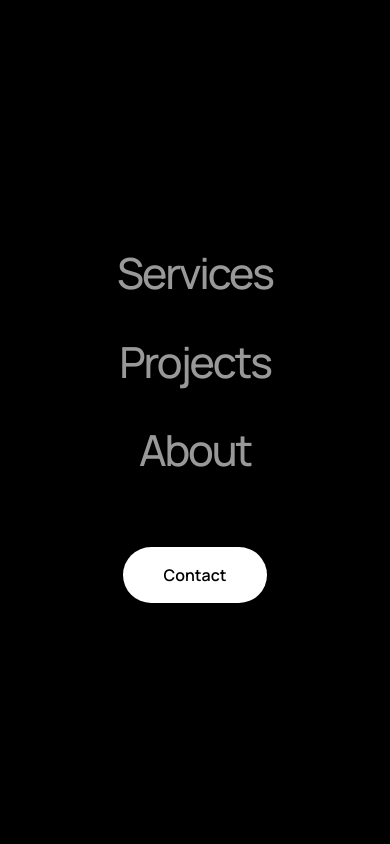
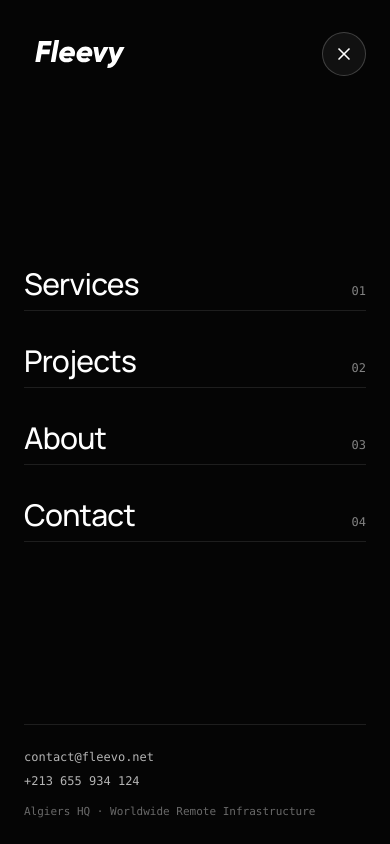
Before and after one commit to hichemdjouadi/Fleevo.agency, a Next.js app: page / in a window 390 px wide. Both pictures are taken after a click on the button "Open navigation menu". Shown: the top 844 px of the page. Built offline with nearby package versions, Linux system fonts and the light colour scheme.

Commit message:
feat(mobile): adapt brutalist luxury experience for mobile phone viewports

```diff
--- a/next.config.ts
+++ b/next.config.ts
@@ -4,6 +4,7 @@ const nextConfig = {
   typescript: {
     ignoreBuildErrors: true,
   },
+  devIndicators: false,
   async redirects() {
     return [
       {
--- a/src/app/(marketing)/page.tsx
+++ b/src/app/(marketing)/page.tsx
@@ -92,7 +92,7 @@ export default function Home() {
             initial={{ opacity: 0, y: 20 }}
             animate={{ opacity: 1, y: 0 }}
             transition={{ duration: 0.9, ease: [0.16, 1, 0.3, 1] }}
-            className="text-4xl sm:text-6xl md:text-7xl lg:text-[78px] font-medium tracking-[-0.035em] leading-[0.94] text-black w-full max-w-5xl text-balance"
+            className="text-[32px] sm:text-5xl md:text-7xl lg:text-[78px] font-medium tracking-[-0.035em] leading-[1.04] sm:leading-[0.94] text-black w-full max-w-5xl text-balance"
           >
             We engineer customer acquisition systems{" "}
             <span className="font-serif italic font-light">&amp; digital infrastructure.</span>
@@ -102,7 +102,7 @@ export default function Home() {
             initial={{ opacity: 0, y: 20 }}
             animate={{ opacity: 1, y: 0 }}
             transition={{ duration: 0.9, delay: 0.1, ease: [0.16, 1, 0.3, 1] }}
-            className="mt-6 md:mt-8 text-lg md:text-2xl text-black/75 font-light max-w-[640px] leading-relaxed text-pretty"
+            className="mt-5 sm:mt-8 text-base sm:text-xl md:text-2xl text-black/75 font-light max-w-[640px] leading-relaxed text-pretty"
           >
             Fast websites, online stores, and web apps wired with instant WhatsApp bots and targeted Meta ads.
           </motion.p>
@@ -112,20 +112,20 @@ export default function Home() {
             initial={{ opacity: 0, y: 20 }}
             animate={{ opacity: 1, y: 0 }}
             transition={{ duration: 0.9, delay: 0.2, ease: [0.16, 1, 0.3, 1] }}
-            className="mt-10 flex flex-col sm:flex-row items-center justify-center gap-4 z-30 w-full sm:w-auto"
+            className="mt-8 sm:mt-10 flex flex-col sm:flex-row items-center justify-center gap-3 sm:gap-4 z-30 w-full sm:w-auto"
           >
             <Magnetic intensity={0.2}>
               <TransitionLink
                 href="/contact"
-                className="w-full sm:w-auto inline-flex items-center justify-center gap-2 px-7 sm:px-9 py-4 rounded-full bg-black text-white font-semibold text-sm sm:text-base hover:bg-neutral-800 transition-colors shadow-sm text-center"
+                className="w-full sm:w-auto inline-flex items-center justify-center gap-2 px-6 sm:px-9 py-3.5 sm:py-4 rounded-full bg-black text-white font-semibold text-sm sm:text-base hover:bg-neutral-800 transition-colors shadow-sm text-center"
               >
-                Book a 15-Minute Strategy Call
+                <span>Book a 15-Minute Strategy Call</span>
                 <ArrowRight className="w-4 h-4 shrink-0" />
               </TransitionLink>
             </Magnetic>
             <TransitionLink
               href="/work"
-              className="w-full sm:w-auto inline-flex items-center justify-center px-7 sm:px-9 py-4 rounded-full border border-black/15 text-black font-medium text-sm sm:text-base hover:bg-black/5 transition-colors text-center"
+              className="w-full sm:w-auto inline-flex items-center justify-center px-6 sm:px-9 py-3.5 sm:py-4 rounded-full border border-black/15 text-black font-medium text-sm sm:text-base hover:bg-black/5 transition-colors text-center"
             >
               View Selected Work
             </TransitionLink>
@@ -136,17 +136,17 @@ export default function Home() {
             initial={{ opacity: 0 }}
             animate={{ opacity: 1 }}
             transition={{ duration: 0.9, delay: 0.3 }}
-            className="mt-8 flex flex-wrap items-center justify-center gap-6 sm:gap-8 text-xs font-mono text-black/65"
+            className="mt-6 sm:mt-8 flex flex-wrap items-center justify-center gap-3.5 sm:gap-8 text-[11px] sm:text-xs font-mono text-black/65"
           >
-            <div className="flex items-center gap-2">
+            <div className="flex items-center gap-1.5 sm:gap-2">
               <Bot className="w-3.5 h-3.5 text-black" />
               <span>Automated Bot Intake</span>
             </div>
-            <div className="flex items-center gap-2">
+            <div className="flex items-center gap-1.5 sm:gap-2">
               <Zap className="w-3.5 h-3.5 text-black" />
               <span>Direct Margin Retained</span>
             </div>
-            <div className="flex items-center gap-2">
+            <div className="flex items-center gap-1.5 sm:gap-2">
               <ShieldCheck className="w-3.5 h-3.5 text-black" />
               <span>Enduring Architecture</span>
             </div>
@@ -157,7 +157,7 @@ export default function Home() {
             initial={{ opacity: 0, y: 30 }}
             animate={{ opacity: 1, y: 0 }}
             transition={{ duration: 1.1, delay: 0.35, ease: [0.16, 1, 0.3, 1] }}
-            className="mt-12 md:mt-16 w-full max-w-[1300px] relative z-20"
+            className="mt-8 sm:mt-16 w-full max-w-[1300px] relative z-20"
           >
             <HeroVisual />
           </motion.div>
@@ -222,7 +222,7 @@ export default function Home() {
         </div>
 
         {/* PILLAR 2: Scaling Engine (High-Contrast Obsidian Theater Block) */}
-        <div className="p-8 sm:p-12 md:p-16 rounded-[2.5rem] bg-[#050505] text-white">
+        <div className="p-6 sm:p-12 md:p-16 rounded-3xl sm:rounded-[2.5rem] bg-[#050505] text-white">
           <div className="flex flex-col lg:flex-row lg:items-end justify-between pb-10 gap-6">
             <div>
               <h3 className="text-3xl sm:text-4xl font-medium tracking-tight text-white mb-3 text-balance">
@@ -338,7 +338,7 @@ export default function Home() {
 
       {/* 6. CINEMATIC OUTRO & COLLABORATION GATEWAY */}
       <section className="relative w-full bg-black text-white py-36 md:py-48 px-6 md:px-12 flex flex-col items-center justify-center text-center overflow-hidden border-t border-white/10">
-        <div className="absolute inset-0 w-full h-full z-0 bg-black">
+        <div className="absolute inset-0 w-full h-full z-0 bg-black overflow-hidden pointer-events-none">
           <video autoPlay loop muted playsInline className="w-full h-full object-cover opacity-25 scale-105">
             <source src="/video-erasio-1.mp4" type="video/mp4" />
           </video>
--- a/src/app/(marketing)/services/page.tsx
+++ b/src/app/(marketing)/services/page.tsx
@@ -125,7 +125,7 @@ export default function ServicesPage() {
           initial={{ opacity: 0, y: 20 }}
           animate={{ opacity: 1, y: 0 }}
           transition={{ duration: 0.9, ease: [0.16, 1, 0.3, 1] }}
-          className="text-4xl sm:text-6xl md:text-7xl lg:text-[72px] font-medium tracking-[-0.035em] leading-[0.95] max-w-4xl text-black text-balance"
+          className="text-[32px] sm:text-5xl md:text-7xl lg:text-[72px] font-medium tracking-[-0.035em] leading-[1.04] sm:leading-[0.95] max-w-4xl text-black text-balance"
         >
           Customer acquisition systems{" "}
           <span className="font-serif italic font-light">&amp; digital infrastructure.</span>
@@ -135,7 +135,7 @@ export default function ServicesPage() {
           initial={{ opacity: 0, y: 20 }}
           animate={{ opacity: 1, y: 0 }}
           transition={{ duration: 0.9, delay: 0.1, ease: [0.16, 1, 0.3, 1] }}
-          className="mt-8 text-lg md:text-2xl text-neutral-600 font-light max-w-2xl leading-relaxed text-balance"
+          className="mt-5 sm:mt-8 text-base sm:text-xl md:text-2xl text-neutral-600 font-light max-w-2xl leading-relaxed text-balance"
         >
           High-speed websites, online stores, and ad systems that bring you paying clients.
         </motion.p>
@@ -144,12 +144,12 @@ export default function ServicesPage() {
           initial={{ opacity: 0, y: 20 }}
           animate={{ opacity: 1, y: 0 }}
           transition={{ duration: 0.8, delay: 0.2 }}
-          className="mt-10 flex flex-col sm:flex-row items-center gap-4 w-full sm:w-auto"
+          className="mt-8 sm:mt-10 flex flex-col sm:flex-row items-center gap-3 sm:gap-4 w-full sm:w-auto"
         >
           <Magnetic intensity={0.2}>
             <TransitionLink
               href="/contact"
-              className="w-full sm:w-auto justify-center px-8 py-4 rounded-full bg-black text-white text-base font-semibold hover:bg-neutral-800 transition-all shadow-sm flex items-center gap-2 group"
+              className="w-full sm:w-auto justify-center px-6 sm:px-8 py-3.5 sm:py-4 rounded-full bg-black text-white text-sm sm:text-base font-semibold hover:bg-neutral-800 transition-all shadow-sm flex items-center gap-2 group"
             >
               <span>Book a 15-Minute Strategy Call</span>
               <ArrowRight className="w-4 h-4 group-hover:translate-x-1 transition-transform" />
@@ -159,7 +159,7 @@ export default function ServicesPage() {
           <Magnetic intensity={0.2}>
             <TransitionLink
               href="/work"
-              className="w-full sm:w-auto justify-center px-8 py-4 rounded-full border border-black/15 text-black text-base font-medium hover:bg-black/5 transition-colors flex items-center"
+              className="w-full sm:w-auto justify-center px-6 sm:px-8 py-3.5 sm:py-4 rounded-full border border-black/15 text-black text-sm sm:text-base font-medium hover:bg-black/5 transition-colors flex items-center"
             >
               View Selected Deployments
             </TransitionLink>
--- a/src/components/HeroVisual.tsx
+++ b/src/components/HeroVisual.tsx
@@ -9,6 +9,7 @@ import DeviceFrame from "@/components/ui/DeviceFrame";
 interface ShowcaseProject {
   id: "mopizza" | "almadina";
   tabLabel: string;
+  shortLabel: string;
   client: string;
   category: string;
   url: string;
@@ -24,6 +25,7 @@ const PROJECTS: ShowcaseProject[] = [
   {
     id: "mopizza",
     tabLabel: "Mo Pizza Direct Ordering",
+    shortLabel: "Mo Pizza",
     client: "Mo Pizza Restaurants",
     category: "Mobile Commerce & Bot Intake",
     url: "mopizza.app",
@@ -37,6 +39,7 @@ const PROJECTS: ShowcaseProject[] = [
   {
     id: "almadina",
     tabLabel: "Almadina Bookstore",
+    shortLabel: "Almadina",
     client: "Almadina Publishing",
     category: "Headless Catalog Architecture",
     url: "almadinabookstore.com",
@@ -81,10 +84,10 @@ export default function HeroVisual() {
       ref={stageRef}
       onMouseMove={handleMouseMove}
       onMouseLeave={handleMouseLeave}
-      className="relative w-full flex flex-col items-center justify-center py-4 select-none"
+      className="relative w-full flex flex-col items-center justify-center py-2 sm:py-4 select-none"
     >
-      {/* 1. Project Selector Pills */}
-      <div className="relative z-30 mb-8 sm:mb-10 flex flex-wrap items-center justify-center gap-1.5 p-1.5 bg-[#f4f4f5] rounded-full border border-black/10">
+      {/* 1. Project Selector Segmented Control (Responsive 2-col on mobile, full pill on desktop) */}
+      <div className="relative z-30 mb-6 sm:mb-10 w-full max-w-[340px] sm:max-w-md grid grid-cols-2 p-1 sm:p-1.5 bg-[#f4f4f5] rounded-xl sm:rounded-full border border-black/10 gap-1 text-center">
         {PROJECTS.map((proj, idx) => {
           const isActive = activeTab === idx;
           return (
@@ -92,13 +95,14 @@ export default function HeroVisual() {
               key={proj.id}
               type="button"
               onClick={() => setActiveTab(idx)}
-              className={`px-5 sm:px-6 py-2.5 rounded-full text-xs sm:text-sm font-medium transition-all duration-300 ${
+              className={`py-2 px-3 sm:px-6 rounded-lg sm:rounded-full text-xs sm:text-sm font-medium transition-all duration-200 ${
                 isActive
                   ? "bg-black text-white shadow-sm font-semibold"
                   : "text-neutral-700 hover:text-black hover:bg-black/[0.04]"
               }`}
             >
-              {proj.tabLabel}
+              <span className="sm:hidden">{proj.shortLabel}</span>
+              <span className="hidden sm:inline">{proj.tabLabel}</span>
             </button>
           );
         })}
@@ -111,10 +115,10 @@ export default function HeroVisual() {
           rotateY,
           transformStyle: "preserve-3d"
         }}
-        className="relative w-full max-w-[900px] flex flex-col items-center justify-center px-4"
+        className="relative w-full max-w-[900px] flex flex-col items-center justify-center px-2 sm:px-4"
       >
         <div
-          className="relative z-20 group"
+          className="relative z-20 group w-full flex justify-center"
           data-cursor="Explore"
         >
           <DeviceFrame
@@ -134,8 +138,9 @@ export default function HeroVisual() {
                   src={current.image}
                   alt={`${current.client} mobile interface`}
                   fill
-                  sizes="(max-width: 768px) 320px, 420px"
+                  sizes="(max-width: 640px) 340px, (max-width: 768px) 360px, 420px"
                   priority
+                  unoptimized
                   className="object-cover object-top"
                 />
               </motion.div>
@@ -144,11 +149,11 @@ export default function HeroVisual() {
         </div>
 
         {/* Directional Benefits Ledger below device */}
-        <div className="mt-8 flex flex-wrap items-center justify-center gap-3 max-w-xl text-center">
+        <div className="mt-5 sm:mt-8 flex flex-wrap items-center justify-center gap-2 sm:gap-3 max-w-xl text-center px-2">
           {current.benefits.map((b, i) => (
             <div
               key={i}
-              className="inline-flex items-center gap-2 px-4 py-2 rounded-full bg-[#f7f7f8] border border-black/10 text-xs font-mono text-neutral-800 font-medium"
+              className="inline-flex items-center gap-1.5 px-3 py-1.5 sm:px-4 sm:py-2 rounded-full bg-[#f7f7f8] border border-black/10 text-[11px] sm:text-xs font-mono text-neutral-800 font-medium"
             >
               <span className="font-bold text-black">{b.direction === "up" ? "↑" : "↓"}</span>
               <span>{b.label}</span>
@@ -158,15 +163,16 @@ export default function HeroVisual() {
       </motion.div>
 
       {/* 3. Direct Live Platform Link */}
-      <div className="relative z-30 mt-6 flex items-center justify-center">
+      <div className="relative z-30 mt-5 sm:mt-6 flex items-center justify-center w-full px-4">
         <a
           href={current.liveUrl}
           target="_blank"
           rel="noopener noreferrer"
-          className="inline-flex items-center gap-2 px-6 py-3 rounded-full bg-black text-white hover:bg-neutral-800 font-medium text-xs sm:text-sm shadow-sm transition-all group"
+          className="inline-flex items-center justify-center gap-2 w-full sm:w-auto px-6 py-3 rounded-full bg-black text-white hover:bg-neutral-800 font-medium text-xs sm:text-sm shadow-sm transition-all group"
           data-cursor="Visit"
         >
-          <span>Visit Live Deployment ({current.tabLabel})</span>
+          <span className="sm:hidden">Visit Live Deployment</span>
+          <span className="hidden sm:inline">Visit Live Deployment ({current.tabLabel})</span>
           <ArrowUpRight className="w-4 h-4 group-hover:translate-x-0.5 group-hover:-translate-y-0.5 transition-transform" />
         </a>
       </div>
--- a/src/components/Navbar.tsx
+++ b/src/components/Navbar.tsx
@@ -18,6 +18,17 @@ export default function Navbar() {
   useEffect(() => {
     setIsScrolled(scrollY.get() > 20);
   }, [scrollY]);
+
+  useEffect(() => {
+    if (isMobileMenuOpen) {
+      document.body.style.overflow = "hidden";
+    } else {
+      document.body.style.overflow = "";
+    }
+    return () => {
+      document.body.style.overflow = "";
+    };
+  }, [isMobileMenuOpen]);
 
   useMotionValueEvent(scrollY, "change", (latest) => {
     setIsScrolled(latest > 20);
@@ -111,64 +122,90 @@ export default function Navbar() {
 
             {/* Mobile Menu Toggle */}
             <button
-              className={`md:hidden p-2 -mr-1 transition-colors rounded-full focus-visible:ring-2 focus-visible:ring-black focus-visible:outline-none ${
-                isMobileMenuOpen ? "text-white hover:bg-white/10" : "text-black hover:bg-black/5"
-              }`}
-              onClick={() => setIsMobileMenuOpen(!isMobileMenuOpen)}
-              aria-label={isMobileMenuOpen ? "Close navigation menu" : "Open navigation menu"}
+              className="md:hidden w-11 h-11 flex items-center justify-center -mr-1.5 transition-colors rounded-full text-black hover:bg-black/5 active:bg-black/10 focus-visible:ring-2 focus-visible:ring-black focus-visible:outline-none"
+              onClick={() => setIsMobileMenuOpen(true)}
+              aria-label="Open navigation menu"
               aria-expanded={isMobileMenuOpen}
             >
-              {isMobileMenuOpen ? <X className="w-6 h-6" /> : <Menu className="w-6 h-6" />}
+              <Menu className="w-6 h-6" />
             </button>
           </div>
         </div>
       </motion.nav>
 
-      {/* Cinematic Mobile Menu Overlay */}
+      {/* Editorial Luxury Mobile Menu Overlay */}
       <AnimatePresence>
         {isMobileMenuOpen && (
           <motion.div
-            initial={{ opacity: 0, y: "-100%" }}
-            animate={{ opacity: 1, y: 0 }}
-            exit={{ opacity: 0, y: "-100%" }}
-            transition={{ duration: 0.6, ease: [0.16, 1, 0.3, 1] }}
-            className="fixed inset-0 z-[55] bg-black text-white flex flex-col items-center justify-center gap-10 px-6"
+            initial={{ opacity: 0 }}
+            animate={{ opacity: 1 }}
+            exit={{ opacity: 0 }}
+            transition={{ duration: 0.35, ease: [0.16, 1, 0.3, 1] }}
+            className="fixed inset-0 z-[100] bg-[#050505] text-white flex flex-col justify-between p-6 sm:p-8"
           >
-            <div className="flex flex-col items-center gap-6 text-[11vw] sm:text-[48px] font-medium tracking-tighter">
+            {/* Top Bar with Logo & Close Button */}
+            <div className="w-full flex items-center justify-between pt-2">
+              <div className="w-28 h-7">
                 <TransitionLink
-                href="/services"
+                  href="/"
                   onClick={() => setIsMobileMenuOpen(false)}
-                className={`transition-all ${pathname === '/services' ? 'text-white font-semibold underline underline-offset-8' : 'text-white/60 hover:text-white'}`}
+                  aria-label="Fleevy Home"
                 >
-                Services
-              </TransitionLink>
-              <TransitionLink
-                href="/work"
-                onClick={() => setIsMobileMenuOpen(false)}
-                className={`transition-all ${pathname === '/work' ? 'text-white font-semibold underline underline-offset-8' : 'text-white/60 hover:text-white'}`}
-              >
-                Projects
-              </TransitionLink>
-              <TransitionLink
-                href="/about"
-                onClick={() => setIsMobileMenuOpen(false)}
-                className={`transition-all ${pathname === '/about' ? 'text-white font-semibold underline underline-offset-8' : 'text-white/60 hover:text-white'}`}
-              >
-                About
+                  <Logo className="w-full h-full text-white" />
                 </TransitionLink>
               </div>
 
+              <button
+                type="button"
+                onClick={() => setIsMobileMenuOpen(false)}
+                aria-label="Close navigation menu"
+                className="w-11 h-11 rounded-full border border-white/20 bg-white/5 flex items-center justify-center text-white hover:bg-white/10 active:scale-95 transition-all"
+              >
+                <X className="w-5 h-5" />
+              </button>
+            </div>
+
+            {/* Middle Nav Links */}
+            <div className="flex flex-col gap-6 py-6">
+              {[
+                { num: "01", label: "Services", href: "/services" },
+                { num: "02", label: "Projects", href: "/work" },
+                { num: "03", label: "About", href: "/about" },
+                { num: "04", label: "Contact", href: "/contact" },
+              ].map((item) => {
+                const isActive = pathname === item.href;
+                return (
                   <TransitionLink
-              href="/contact"
+                    key={item.href}
+                    href={item.href}
                     onClick={() => setIsMobileMenuOpen(false)}
-              className={`mt-6 px-10 py-4 rounded-full text-base font-semibold transition-transform active:scale-95 shadow-2xl ${
-                pathname === '/contact'
-                  ? 'bg-neutral-200 text-black font-bold ring-2 ring-white'
-                  : 'bg-white text-black hover:bg-neutral-200'
-              }`}
+                    className="group flex items-baseline justify-between py-2 border-b border-white/10"
                   >
-              Contact
+                    <span className="text-3xl sm:text-4xl font-medium tracking-tight group-hover:text-neutral-300 transition-colors">
+                      {item.label}
+                    </span>
+                    <span className="font-mono text-xs text-white/50 group-hover:text-white transition-colors">
+                      {item.num}
+                    </span>
                   </TransitionLink>
+                );
+              })}
+            </div>
+
+            {/* Bottom Studio Contact Strip */}
+            <div className="pt-6 border-t border-white/10 flex flex-col gap-4 text-xs font-mono text-white/70">
+              <div className="flex flex-col sm:flex-row sm:items-center justify-between gap-2">
+                <a href="mailto:contact@fleevo.net" className="hover:text-white transition-colors">
+                  contact@fleevo.net
+                </a>
+                <a href="tel:+213655934124" className="hover:text-white transition-colors">
+                  +213 655 934 124
+                </a>
+              </div>
+              <div className="text-white/40 text-[11px]">
+                Algiers HQ · Worldwide Remote Infrastructure
+              </div>
+            </div>
           </motion.div>
         )}
       </AnimatePresence>
--- a/src/components/ui/DeviceFrame.tsx
+++ b/src/components/ui/DeviceFrame.tsx
@@ -17,34 +17,34 @@ export default function DeviceFrame({
 }: DeviceFrameProps) {
   return (
     <div
-      className={`relative w-full max-w-[330px] sm:max-w-[360px] lg:max-w-[380px] rounded-[42px] overflow-hidden bg-[#050505] aspect-[9/18.5] flex flex-col justify-between ring-4 ring-black shadow-[0_30px_80px_-15px_rgba(0,0,0,0.35)] ${className}`}
+      className={`relative w-full max-w-[340px] sm:max-w-[360px] lg:max-w-[380px] rounded-2xl sm:rounded-[42px] overflow-hidden bg-[#050505] aspect-[4/3] sm:aspect-[9/18.5] flex flex-col justify-between ring-1 sm:ring-4 ring-black/10 sm:ring-black shadow-[0_20px_50px_-10px_rgba(0,0,0,0.15)] sm:shadow-[0_30px_80px_-15px_rgba(0,0,0,0.35)] ${className}`}
     >
-      {/* Dynamic Island Notch */}
-      <div className="absolute top-2.5 left-1/2 -translate-x-1/2 w-24 h-4.5 bg-black rounded-full z-30 flex items-center justify-between px-2.5">
+      {/* Dynamic Island Notch (Desktop phone frame only) */}
+      <div className="hidden sm:flex absolute top-2.5 left-1/2 -translate-x-1/2 w-24 h-4.5 bg-black rounded-full z-30 items-center justify-between px-2.5">
         <div className="w-2 h-2 rounded-full bg-[#1a1a1a]" />
         <div className="w-1.5 h-1.5 rounded-full bg-[#141414]" />
       </div>
 
       {/* Minimal Mobile Browser Bar */}
-      <div className="pt-9 pb-2.5 px-4 border-b border-white/10 flex items-center justify-between gap-2 text-xs font-mono text-white/80 z-20">
+      <div className="pt-2.5 pb-2 sm:pt-9 sm:pb-2.5 px-3.5 sm:px-4 border-b border-white/10 flex items-center justify-between gap-2 text-[11px] sm:text-xs font-mono text-white/80 z-20 bg-[#08080c]">
         <div className="flex items-center gap-2 min-w-0">
           <span className="w-1.5 h-1.5 rounded-full bg-white shrink-0" />
-          <span className="text-white/90">{url}</span>
+          <span className="text-white/90 truncate">{url}</span>
         </div>
         {statusBadge && (
-          <span className="text-xs font-mono font-medium text-white/90 shrink-0">
+          <span className="text-[10px] sm:text-xs font-mono font-medium text-white/90 shrink-0">
             {statusBadge}
           </span>
         )}
       </div>
 
       {/* Device Viewport Canvas */}
-      <div className="relative flex-1 w-full overflow-hidden">
+      <div className="relative flex-1 w-full overflow-hidden bg-neutral-900">
         {children}
       </div>
 
-      {/* Bottom Hardware Home Indicator */}
-      <div className="py-2 flex justify-center z-20 border-t border-white/5">
+      {/* Bottom Hardware Home Indicator (Desktop phone frame only) */}
+      <div className="hidden sm:flex py-2 justify-center z-20 border-t border-white/5">
         <div className="w-28 h-1 bg-white/30 rounded-full" />
       </div>
     </div>
```
Also changed, not shown: src/app/(marketing)/work/page.tsx (+48 -48 lines), src/components/ContactForm.tsx (+8 -8 lines), src/components/FeaturedWork.tsx (+9 -7 lines). Lines whose indentation alone changed are shown as unchanged.
